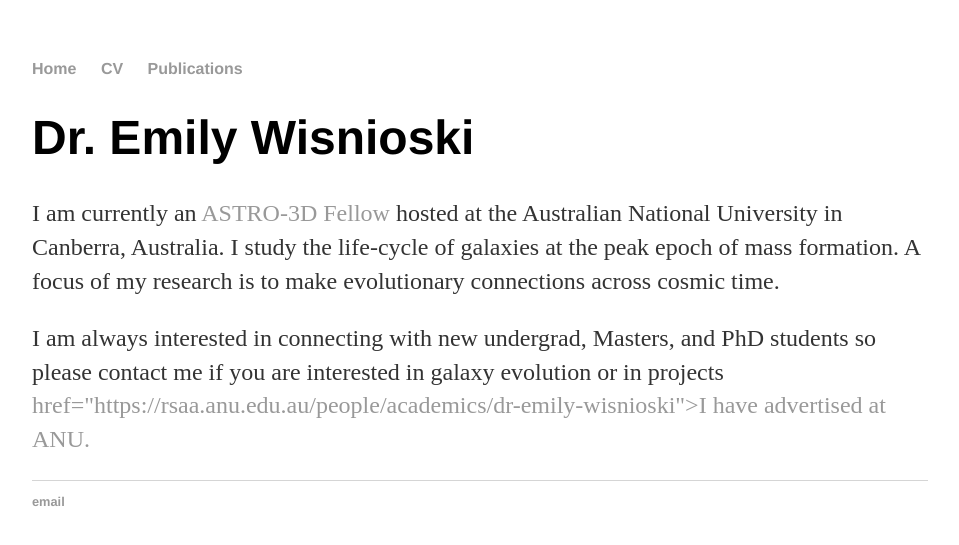
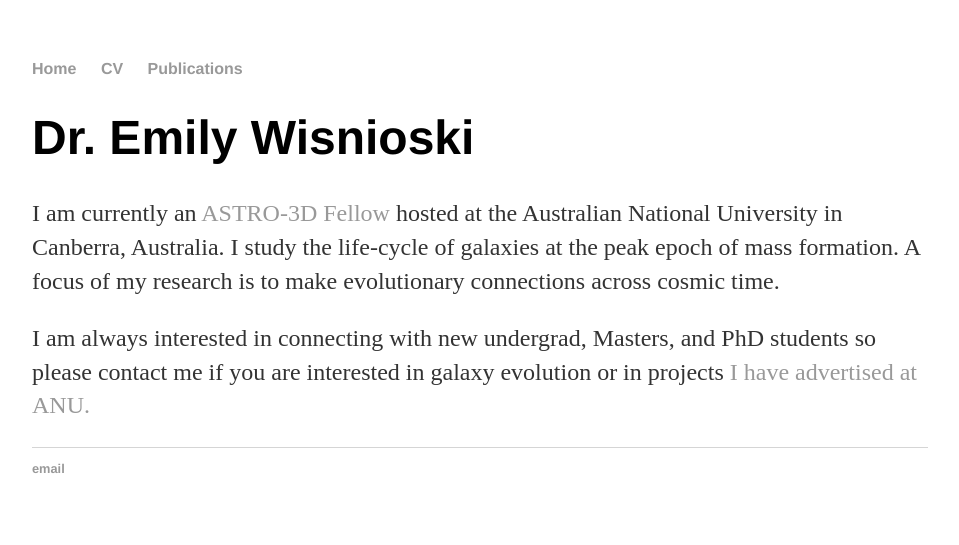
Before and after one commit to wisnioski/wisnioski.github.io, a Jekyll site: the page built from index.html, in a window 1280 px wide. Shown: the top 545 px of the page, without its empty margins (160-1119 px from the left). Built offline with Jekyll 4.4.1, drawn with Linux system fonts in a browser that asks for light colours.

Commit message:
Update index.html

```diff
--- a/index.html
+++ b/index.html
@@ -6,5 +6,5 @@ title: Dr. Emily Wisnioski
 	<h1>Dr. Emily Wisnioski</h1>
 	<p>I am currently an <a href="https://astro3d.org.au/">ASTRO-3D Fellow</a> hosted at the Australian National University in Canberra, Australia.
 		I study the life-cycle of galaxies at the peak epoch of mass formation. A focus of my research is to make evolutionary connections across cosmic time.</p>
-	<p>I am always interested in connecting with new undergrad, Masters, and PhD students so please contact me if you are interested in galaxy evolution or in projects <a> href="https://rsaa.anu.edu.au/people/academics/dr-emily-wisnioski">I have advertised at ANU.</a></p>
+	<p>I am always interested in connecting with new undergrad, Masters, and PhD students so please contact me if you are interested in galaxy evolution or in projects <a href=""https://rsaa.anu.edu.au/people/academics/dr-emily-wisnioski">I have advertised at ANU.</a></p>
 </div><!-- /.content-text -->
```
